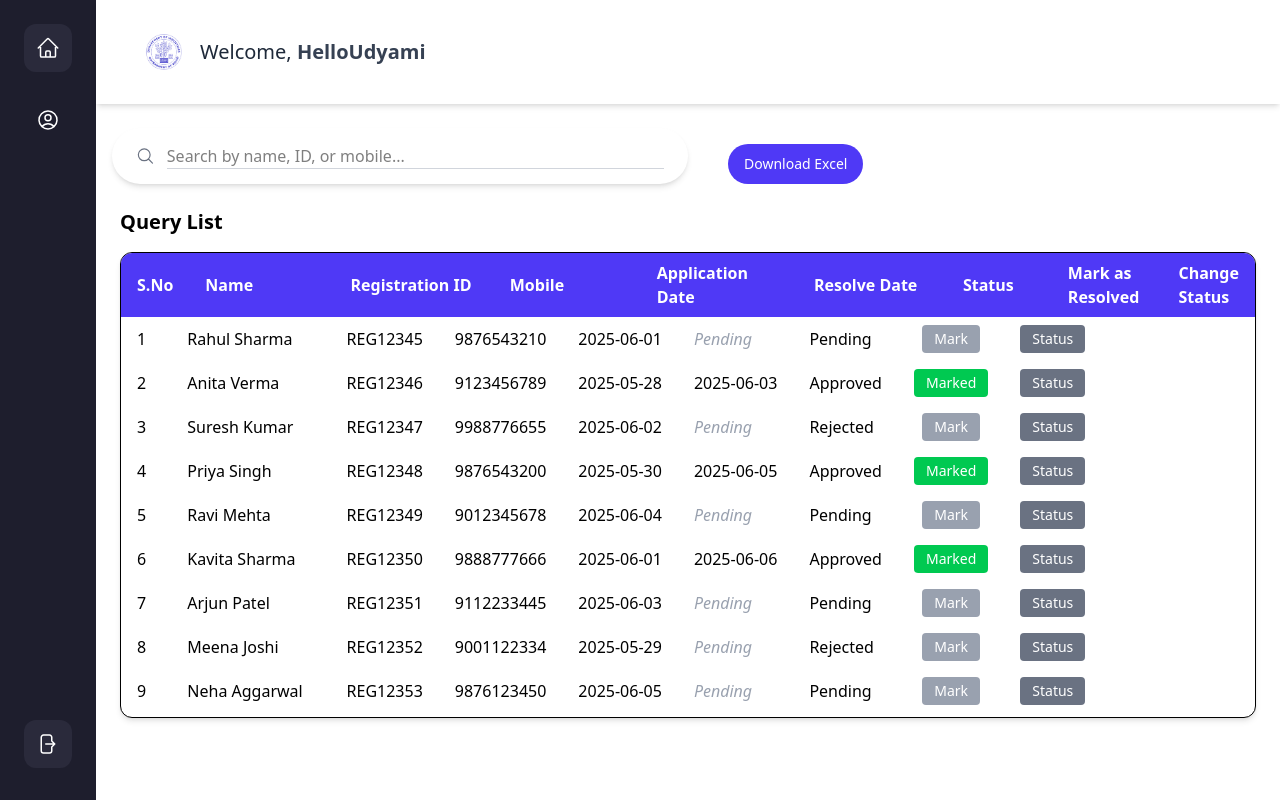
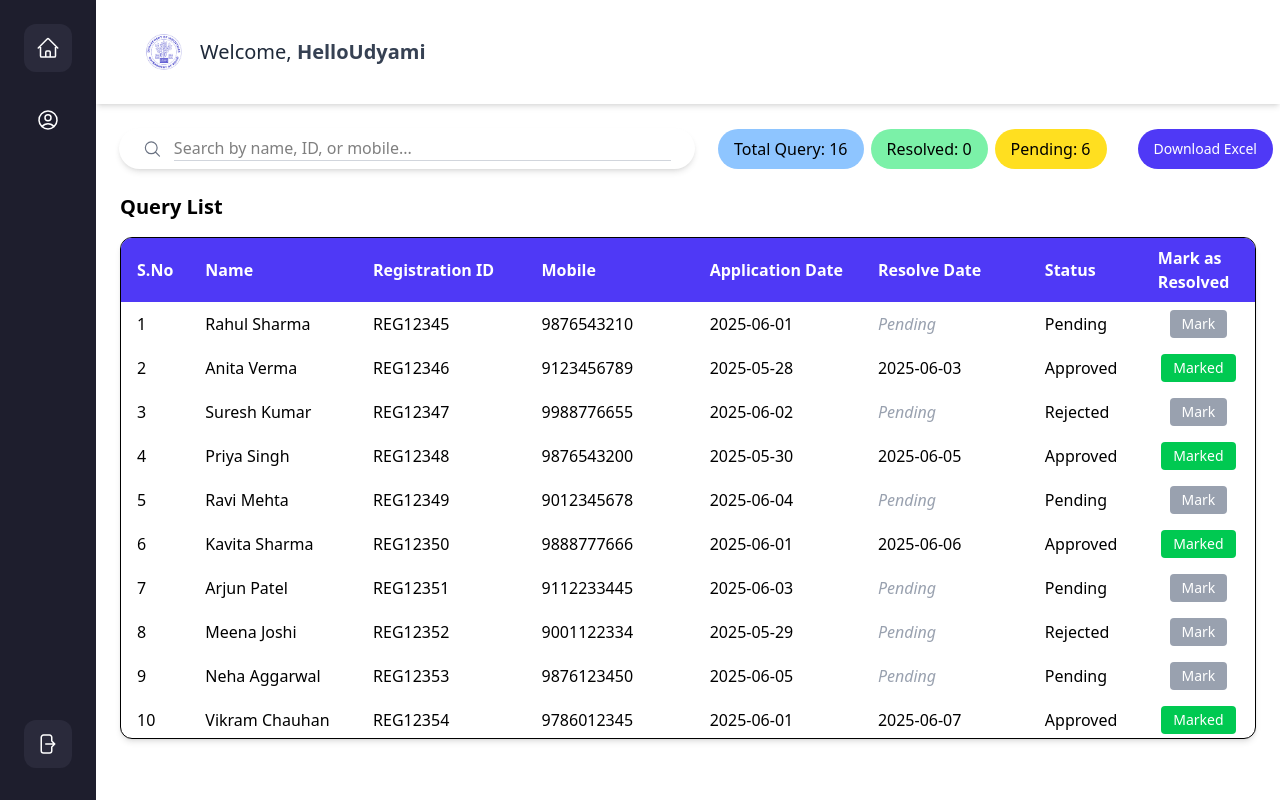
Before and after one commit to k20manish/Udyami_Bot, a React (Vite) app: page /Registration_Page in a window 1280 px wide. Built offline with nearby package versions, Linux system fonts and the light colour scheme; the HTML template or start-up script is replaced by a standard one.

Commit message:
change some code

```diff
--- a/src/component/Chatbot.jsx
+++ b/src/component/Chatbot.jsx
@@ -106,7 +106,7 @@ function Chatbot({ initialQuery, onBack }) {
           const name = data.helpline_log.logged_name || "N/A";
           const applicationId = data.helpline_log.logged_application_id || "N/A";
           const mobileNumber = data.helpline_log.logged_mobile_number || "N/A";
-          const query = data.helpline_log.logged_query || "N/A";
+          const query = data.helpline_log.logged_issue || "N/A";
 
           console.log("Name:", name);
           console.log("Application ID:", applicationId);
--- a/src/component/Registration_List.jsx
+++ b/src/component/Registration_List.jsx
@@ -5,11 +5,12 @@ const Registration_List = ({ data = [], handleMarkResolved }) => {
     <div className="p-4 sm:p-6 overflow-hidden">
       <h2 className="text-lg sm:text-xl font-bold mb-4">Query List</h2>
 
+      {/* Scroll wrapper for both X (on small) and Y */}
       <div className="border rounded-xl shadow-md bg-white overflow-hidden">
-        {/* Scrollable table wrapper for mobile */}
+        <div className="max-h-[500px] overflow-y-auto">
           <div className="w-full overflow-x-auto">
-          <table className="min-w-[900px] border-collapse table-auto">
-            <thead className="bg-indigo-600 text-white">
+            <table className="min-w-[800px] w-full border-collapse table-auto text-sm md:text-base">
+              <thead className="bg-indigo-600 text-white sticky top-0 z-10 ">
                 <tr>
                   <th className="px-2 sm:px-4 py-2 w-[5%] text-left">S.No</th>
                   <th className="px-2 sm:px-4 py-2 w-[15%] text-left">Name</th>
@@ -19,15 +20,8 @@ const Registration_List = ({ data = [], handleMarkResolved }) => {
                   <th className="px-2 sm:px-4 py-2 w-[15%] text-left">Resolve Date</th>
                   <th className="px-2 sm:px-4 py-2 w-[10%] text-left">Status</th>
                   <th className="px-2 sm:px-4 py-2 w-[10%] text-left">Mark as Resolved</th>
-                <th className="px-2 sm:px-4 py-2 w-[10%] text-left">Change Status</th>
                 </tr>
               </thead>
-          </table>
-        </div>
-
-        {/* Scrollable tbody inside wrapper */}
-        <div className="max-h-[400px] overflow-y-auto w-full overflow-x-auto">
-          <table className="min-w-[900px] border-collapse table-auto">
               <tbody>
                 {data.map((user, index) => (
                   <tr key={user.id} className="hover:bg-gray-50">
@@ -55,11 +49,6 @@ const Registration_List = ({ data = [], handleMarkResolved }) => {
                         {user.status === "Approved" ? "Marked" : "Mark"}
                       </button>
                     </td>
-                  <td className="px-2 sm:px-4 py-2 text-center">
-                    <button className="bg-gray-500 text-white px-3 py-1 rounded hover:bg-gray-600 text-sm">
-                      Status
-                    </button>
-                  </td>
                   </tr>
                 ))}
               </tbody>
@@ -67,6 +56,7 @@ const Registration_List = ({ data = [], handleMarkResolved }) => {
           </div>
         </div>
       </div>
+    </div>
   );
 };
 
--- a/src/component/Registration_Navbar.jsx
+++ b/src/component/Registration_Navbar.jsx
@@ -1,4 +1,4 @@
-import {useState,useRef,useEffect} from 'react';
+import { useState, useRef, useEffect } from "react";
 import { MagnifyingGlassIcon } from "@heroicons/react/24/outline";
 import * as XLSX from "xlsx";
 import { saveAs } from "file-saver";
@@ -41,8 +41,15 @@ const Registration_Navbar = ({ data, onSearch }) => {
     onSearch(value); // send to parent
   };
 
+  //count logic
+  const totalQuery = data.length;
+  const totalResolved = data.filter(
+    (item) => item.status === "Resolved"
+  ).length;
+  const totalPending = data.filter((item) => item.status === "Pending").length;
+
   return (
-    <div className="flex flex-wrap">
+    <div className="flex flex-wrap justify-evenly items-center">
       <div className="mt-6 mx-4 flex items-center justify-between bg-white shadow-md px-6 py-2 rounded-full w-full max-w-xl">
         <div className="flex items-center gap-3 flex-grow">
           <MagnifyingGlassIcon className="h-5 w-5 text-gray-500" />
@@ -56,9 +63,19 @@ const Registration_Navbar = ({ data, onSearch }) => {
         </div>
       </div>
 
+      <div className="bg-blue-300 mt-6 px-4 py-2 rounded-full">
+        Total Query: {totalQuery}
+      </div>
+      <div className="bg-green-300 mt-6 px-4 py-2 rounded-full">
+        Resolved: {totalResolved}
+      </div>
+      <div className="bg-yellow-300 mt-6 px-4 py-2 rounded-full">
+        Pending: {totalPending}
+      </div>
+
       <button
         onClick={handleDownload}
-        className="ml-6 h-10 mt-10 px-4 py-1 bg-indigo-600 text-white rounded-full text-sm hover:bg-indigo-700"
+        className="ml-6 h-10 mt-6 px-4  bg-indigo-600 text-white rounded-full text-sm hover:bg-indigo-700"
       >
         Download Excel
       </button>
```
Lines whose indentation alone changed are shown as unchanged.
